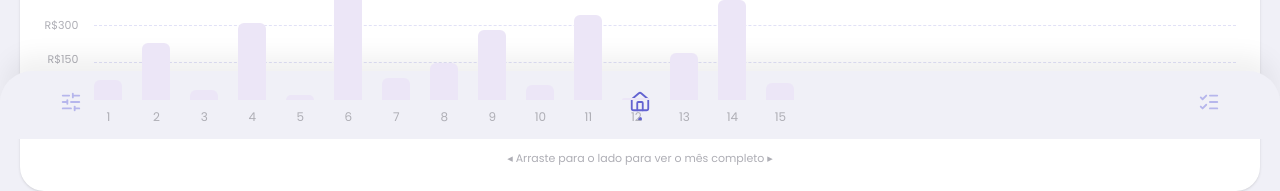
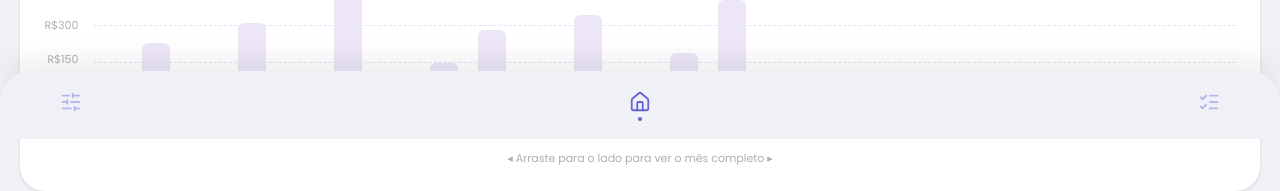
Before and after one commit to lucasboeck06/sepoupe, a React app in the folder frontend/: page /dashboard in a window 1280 px wide. Shown: the part 661-852 px from the top of the page. Built offline with nearby package versions, Linux system fonts and the light colour scheme; the HTML template or start-up script is replaced by a standard one.

Commit message:
Correção de sobreposiçao sobre NavBar

```diff
--- a/frontend/src/components/NavBar.jsx
+++ b/frontend/src/components/NavBar.jsx
@@ -11,7 +11,7 @@ export default function NavBar() {
   ];
 
   return (
-    <div className="w-full bottom-0 fixed flex flex-raw justify-between px-12 pt-3 pb-2 bg-[#F0F0F7] shadow-[0_-20px_25px_-5px_rgba(0,0,0,0.06)] rounded-t-4xl">
+    <div className="w-full bottom-0 fixed flex flex-raw justify-between px-12 pt-3 pb-2 bg-[#F0F0F7] shadow-[0_-20px_25px_-5px_rgba(0,0,0,0.06)] rounded-t-4xl z-50">
       <div className="w-full flex flex-row items-center justify-between">
         {navItems.map(({ id, Icon }) => (
           <button
```
